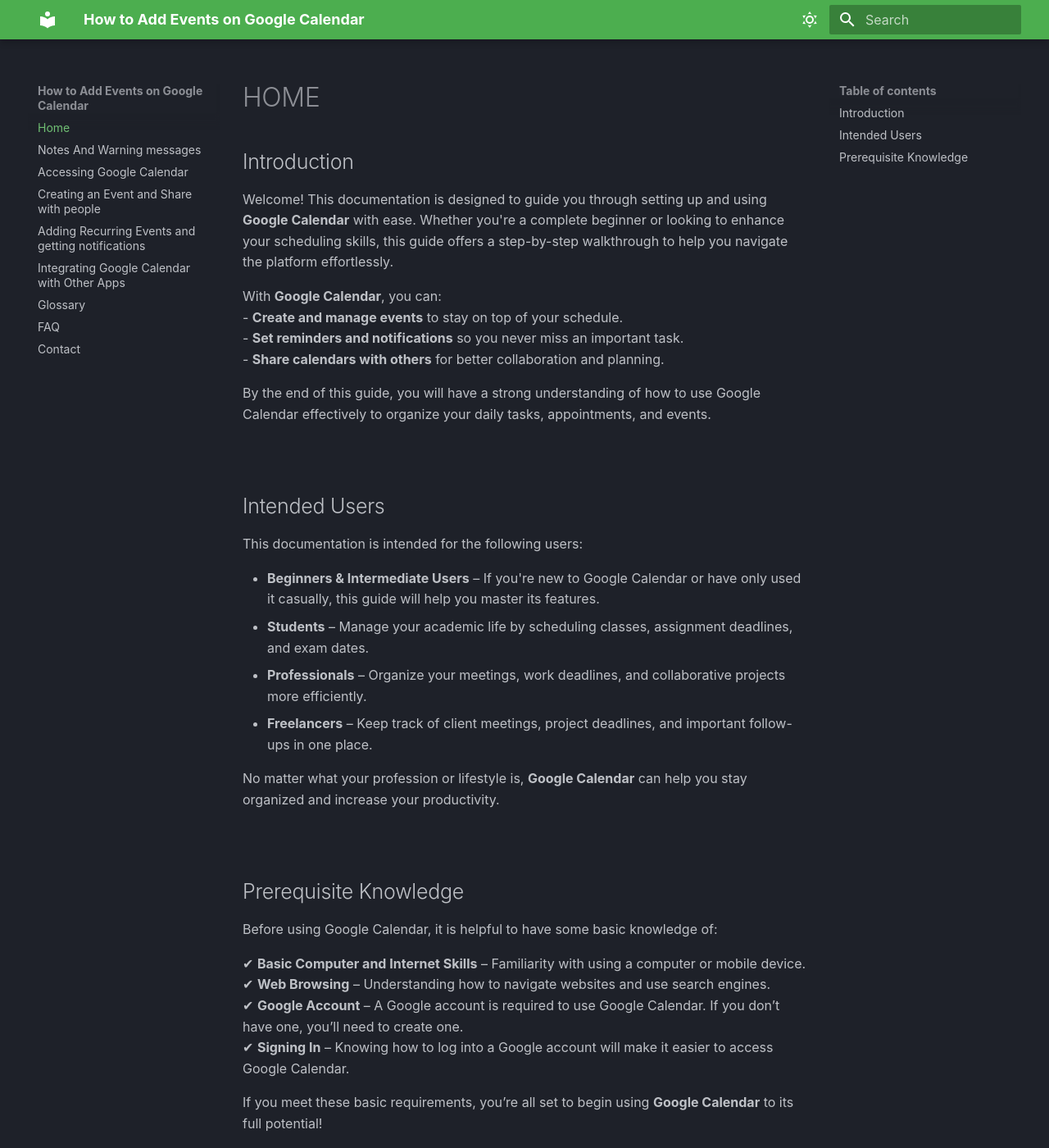
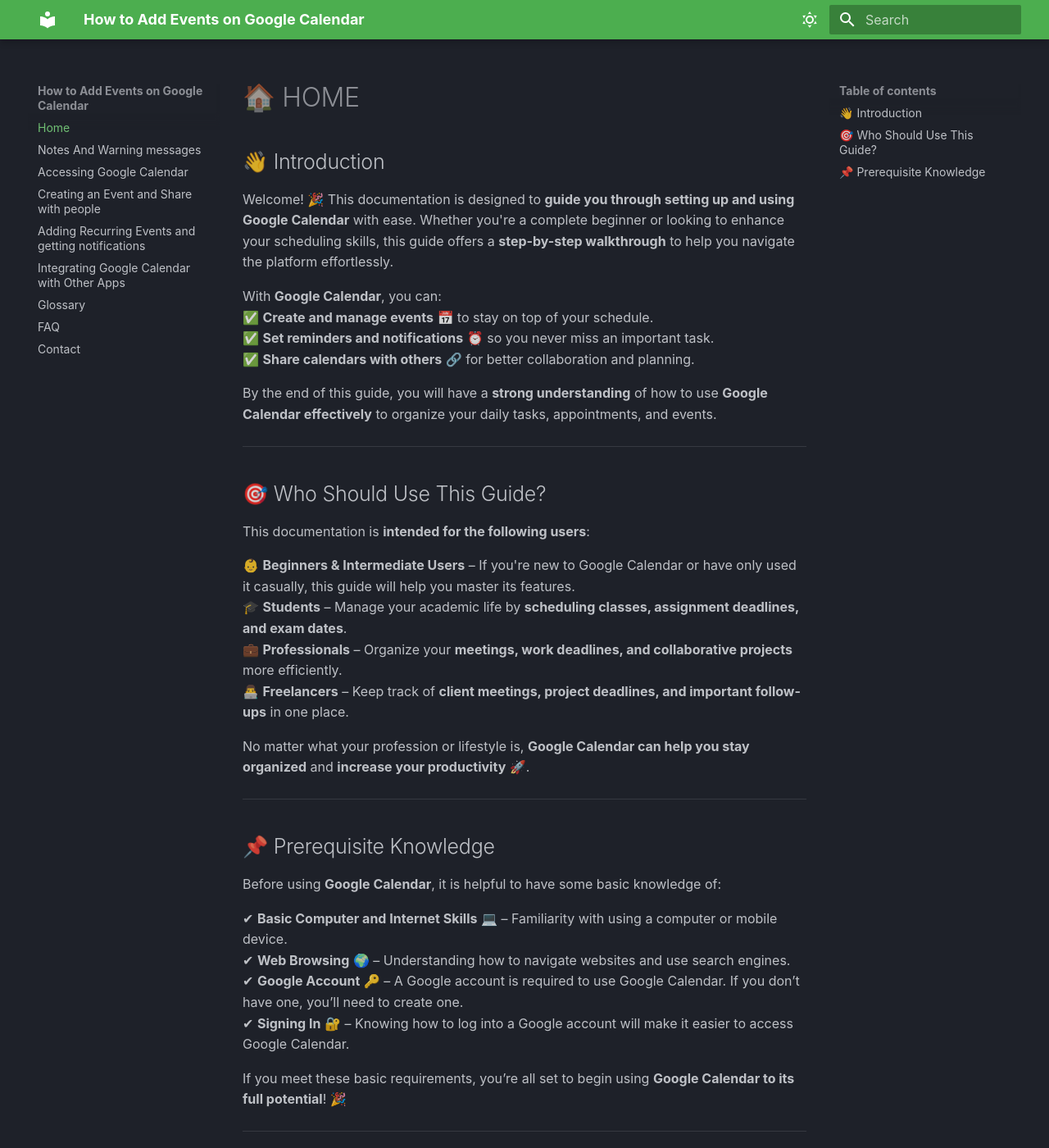
Before and after one commit to mobina-soltani/google-calendar-documentation, an MkDocs documentation site: the page built from docs/index.md, in a window 1280 px wide and 1400 px high. Shown: the whole window at 82% size. Built offline with MkDocs 1.6.1 and Material for MkDocs 9.7.7, drawn with Linux system fonts in a browser that asks for light colours.

```diff
--- a/docs/index.md
+++ b/docs/index.md
@@ -1,40 +1,40 @@
-# HOME
+# 🏠 HOME
 
-## Introduction
+## 👋 Introduction
 
-Welcome! This documentation is designed to guide you through setting up and using **Google Calendar** with ease. Whether you're a complete beginner or looking to enhance your scheduling skills, this guide offers a step-by-step walkthrough to help you navigate the platform effortlessly.
+Welcome! 🎉 This documentation is designed to **guide you through setting up and using Google Calendar** with ease. Whether you're a complete beginner or looking to enhance your scheduling skills, this guide offers a **step-by-step walkthrough** to help you navigate the platform effortlessly.
 
 With **Google Calendar**, you can:
-- **Create and manage events** to stay on top of your schedule.
-- **Set reminders and notifications** so you never miss an important task.
-- **Share calendars with others** for better collaboration and planning.
+✅ **Create and manage events** 📅 to stay on top of your schedule.
+✅ **Set reminders and notifications** ⏰ so you never miss an important task.
+✅ **Share calendars with others** 🔗 for better collaboration and planning.
 
-By the end of this guide, you will have a strong understanding of how to use Google Calendar effectively to organize your daily tasks, appointments, and events.
-
-<br>
-
-## Intended Users
-
-This documentation is intended for the following users:
-
-- **Beginners & Intermediate Users** – If you're new to Google Calendar or have only used it casually, this guide will help you master its features.
-- **Students** – Manage your academic life by scheduling classes, assignment deadlines, and exam dates.
-- **Professionals** – Organize your meetings, work deadlines, and collaborative projects more efficiently.
-- **Freelancers** – Keep track of client meetings, project deadlines, and important follow-ups in one place.
-
-No matter what your profession or lifestyle is, **Google Calendar** can help you stay organized and increase your productivity.
-
-<br>
-
-## Prerequisite Knowledge
-
-Before using Google Calendar, it is helpful to have some basic knowledge of:
-
-✔ **Basic Computer and Internet Skills** – Familiarity with using a computer or mobile device.
-✔ **Web Browsing** – Understanding how to navigate websites and use search engines.
-✔ **Google Account** – A Google account is required to use Google Calendar. If you don’t have one, you’ll need to create one.
-✔ **Signing In** – Knowing how to log into a Google account will make it easier to access Google Calendar.
-
-If you meet these basic requirements, you’re all set to begin using **Google Calendar** to its full potential!
+By the end of this guide, you will have a **strong understanding** of how to use **Google Calendar effectively** to organize your daily tasks, appointments, and events.
 
 ---
+
+## 🎯 Who Should Use This Guide?
+
+This documentation is **intended for the following users**:
+
+👶 **Beginners & Intermediate Users** – If you're new to Google Calendar or have only used it casually, this guide will help you master its features.
+🎓 **Students** – Manage your academic life by **scheduling classes, assignment deadlines, and exam dates**.
+💼 **Professionals** – Organize your **meetings, work deadlines, and collaborative projects** more efficiently.
+👨‍💻 **Freelancers** – Keep track of **client meetings, project deadlines, and important follow-ups** in one place.
+
+No matter what your profession or lifestyle is, **Google Calendar can help you stay organized** and **increase your productivity** 🚀.
+
+---
+
+## 📌 Prerequisite Knowledge
+
+Before using **Google Calendar**, it is helpful to have some basic knowledge of:
+
+✔ **Basic Computer and Internet Skills** 💻 – Familiarity with using a computer or mobile device.
+✔ **Web Browsing** 🌍 – Understanding how to navigate websites and use search engines.
+✔ **Google Account** 🔑 – A Google account is required to use Google Calendar. If you don’t have one, you’ll need to create one.
+✔ **Signing In** 🔐 – Knowing how to log into a Google account will make it easier to access Google Calendar.
+
+If you meet these basic requirements, you’re all set to begin using **Google Calendar to its full potential**! 🎉
+
+---
```
